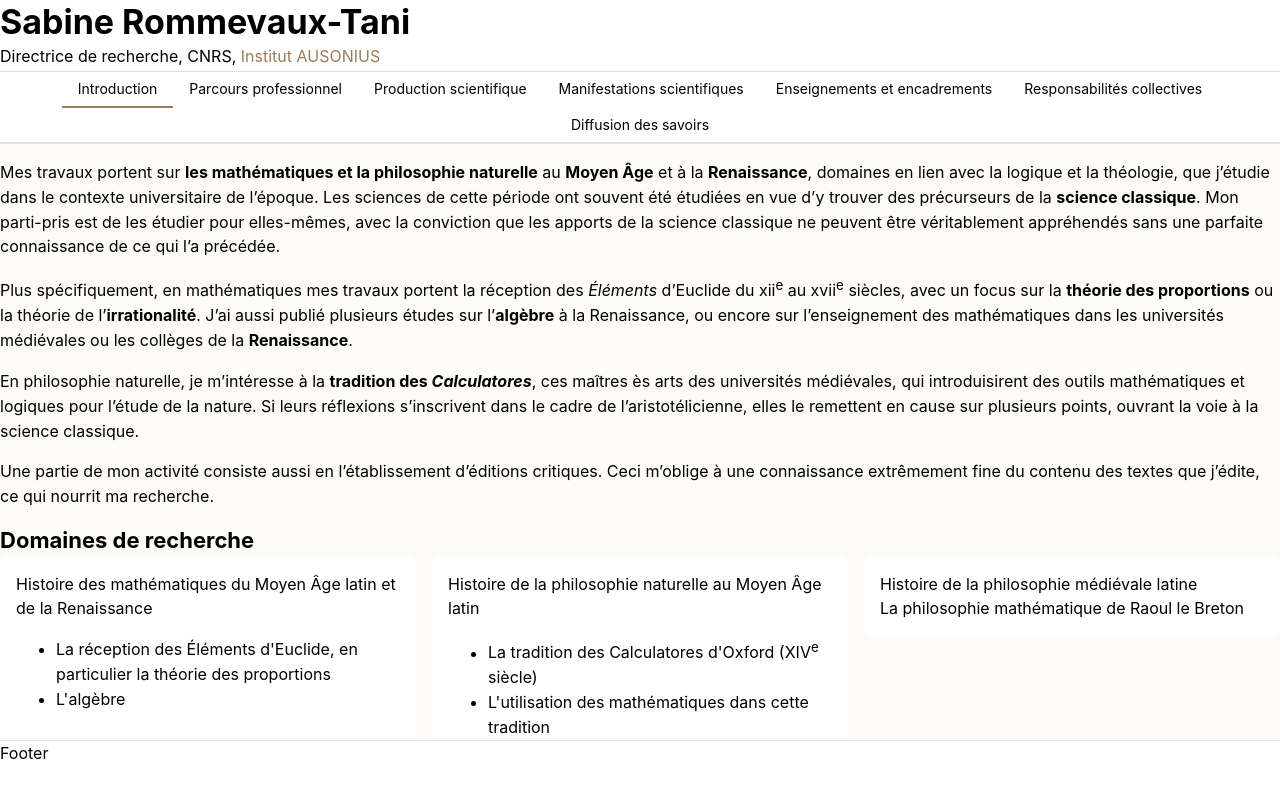
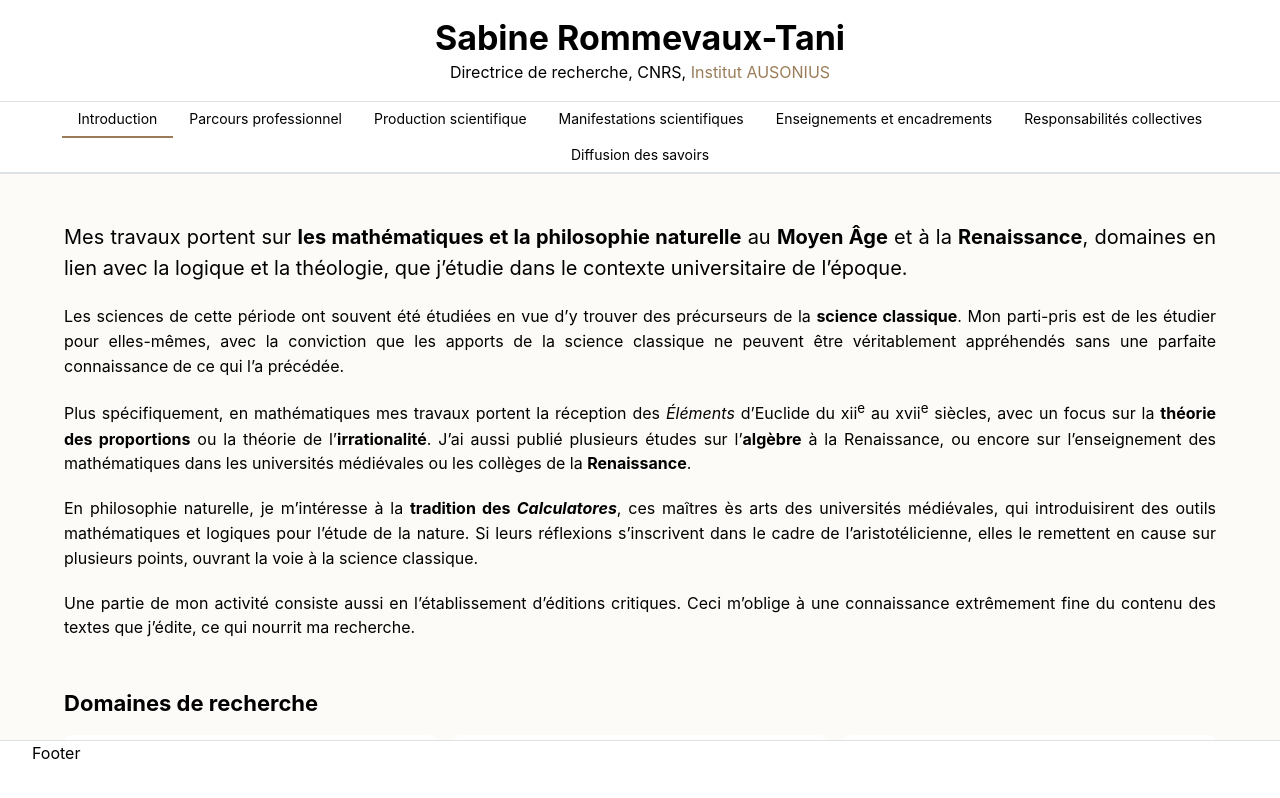
Before and after one commit to 0N0K0/sabine-rommevaux-tani, a React (Vite) app: page / in a window 1280 px wide. Built offline with nearby package versions, Linux system fonts and the light colour scheme.

Commit message:
introduction & spaces

```diff
--- a/public/data/introduction.json
+++ b/public/data/introduction.json
@@ -11,7 +11,8 @@
       "Tradition des Calculatores"
     ],
     "intro": [
-      "Mes travaux portent sur <b>les mathématiques et la philosophie naturelle</b> au <b>Moyen Âge</b> et à la <b>Renaissance</b>, domaines en lien avec la logique et la théologie, que j’étudie dans le contexte universitaire de l’époque. Les sciences de cette période ont souvent été étudiées en vue d’y trouver des précurseurs de la <b>science classique</b>. Mon parti-pris est de les étudier pour elles-mêmes, avec la conviction que les apports de la science classique ne peuvent être véritablement appréhendés sans une parfaite connaissance de ce qui l’a précédée.",
+      "Mes travaux portent sur <b>les mathématiques et la philosophie naturelle</b> au <b>Moyen Âge</b> et à la <b>Renaissance</b>, domaines en lien avec la logique et la théologie, que j’étudie dans le contexte universitaire de l’époque.",
+      "Les sciences de cette période ont souvent été étudiées en vue d’y trouver des précurseurs de la <b>science classique</b>. Mon parti-pris est de les étudier pour elles-mêmes, avec la conviction que les apports de la science classique ne peuvent être véritablement appréhendés sans une parfaite connaissance de ce qui l’a précédée.",
       "Plus spécifiquement, en mathématiques mes travaux portent la réception des <i>Éléments</i> d’Euclide du xii<sup>e</sup> au xvii<sup>e</sup> siècles, avec un focus sur la <b>théorie des proportions</b> ou la théorie de l’<b>irrationalité</b>. J’ai aussi publié plusieurs études sur l’<b>algèbre</b> à la Renaissance, ou encore sur l’enseignement des mathématiques dans les universités médiévales ou les collèges de la <b>Renaissance</b>.",
       "En philosophie naturelle, je m’intéresse à la <b>tradition des <i>Calculatores</i></b>, ces maîtres ès arts des universités médiévales, qui introduisirent des outils mathématiques et logiques pour l’étude de la nature. Si leurs réflexions s’inscrivent dans le cadre de l’aristotélicienne, elles le remettent en cause sur plusieurs points, ouvrant la voie à la science classique.",
       "Une partie de mon activité consiste aussi en l’établissement d’éditions critiques. Ceci m’oblige à une connaissance extrêmement fine du contenu des textes que j’édite, ce qui nourrit ma recherche."
--- a/src/content/IntroductionContent.tsx
+++ b/src/content/IntroductionContent.tsx
@@ -2,6 +2,7 @@ import { useEffect, useState } from 'react';
 import type { Data, Introduction } from '../types/data';
 import { isData } from '../types/guards';
 import { SectionContent } from './SectionContent';
+import { Typography } from '@mantine/core';
 
 export function IntroductionContent() {
   const [data, setData] = useState<Data[]>([]);
@@ -50,7 +51,16 @@ export function IntroductionContent() {
         }
 
         return (
-          <section key={index}>
+          <section
+            key={index}
+            style={{
+              display: 'flex',
+              flexDirection: 'column',
+              gap: '16px',
+              maxWidth: 'calc(1920px / 4 * 3)',
+              marginInline: 'auto',
+            }}
+          >
             {/* {(item as Introduction).keyWords && (
               <span>
                 {(item as Introduction).keyWords.map((keyword, index) => (
@@ -61,9 +71,25 @@ export function IntroductionContent() {
                 ))}
               </span>
             )} */}
-            {(item as Introduction).intro.map((paragraph, index) => (
-              <p key={index} dangerouslySetInnerHTML={{ __html: paragraph }} />
-            ))}
+            {(item as Introduction).intro && (
+              <Typography
+                style={{
+                  maxWidth: 'calc(1920px / 3 * 2',
+                  marginInline: 'auto',
+                  textAlign: 'justify',
+                }}
+              >
+                {(item as Introduction).intro.map((paragraph, index) => (
+                  <p
+                    key={index}
+                    dangerouslySetInnerHTML={{ __html: paragraph }}
+                    style={{
+                      fontSize: index === 0 ? '20px' : '16px',
+                    }}
+                  />
+                ))}
+              </Typography>
+            )}
           </section>
         );
       })}
--- a/src/content/MainContent.tsx
+++ b/src/content/MainContent.tsx
@@ -20,7 +20,7 @@ export function MainContent() {
         }
       }}
       style={{
-        height: 'calc(100vh - 72px - 60px)',
+        height: 'calc(100vh - 102px - 60px)',
       }}
     >
       <Tabs.List
@@ -44,9 +44,14 @@ export function MainContent() {
       <Tabs.Panel
         key="introduction"
         value="introduction"
+        px="64"
+        py="48"
         style={{
-          height: 'calc(100vh - 72px - 60px - 36px)',
+          height: 'calc(100vh - 102px - 60px - 36px)',
           overflow: 'auto',
+          display: 'flex',
+          flexDirection: 'column',
+          gap: '48px',
         }}
       >
         <IntroductionContent />
@@ -55,9 +60,14 @@ export function MainContent() {
         <Tabs.Panel
           key={file.name}
           value={file.name}
+          px="64"
+          py="48"
           style={{
-            height: 'calc(100vh - 72px - 60px - 36px)',
+            height: 'calc(100vh - 102px - 60px - 36px)',
             overflow: 'auto',
+            display: 'flex',
+            flexDirection: 'column',
+            gap: '48px',
           }}
         >
           {loading ? (
--- a/src/content/SectionContent.tsx
+++ b/src/content/SectionContent.tsx
@@ -21,7 +21,16 @@ export function SectionContent({
   const items = data.content?.filter((item) => !isData(item)) ?? [];
 
   return (
-    <section>
+    <section
+      style={{
+        display: 'flex',
+        flexDirection: 'column',
+        gap: '16px',
+        width: '100%',
+        maxWidth: 'calc(1920px / 4 * 3)',
+        marginInline: 'auto',
+      }}
+    >
       {data.title && <Title order={level}>{data.title}</Title>}
 
       {sections.map((item, index) => (
--- a/src/layout/layout.tsx
+++ b/src/layout/layout.tsx
@@ -11,8 +11,16 @@ export function Layout({
   footerContent,
 }: LayoutProps) {
   return (
-    <AppShell header={{ height: 72 }} footer={{ height: 60 }}>
-      <AppShell.Header>{headerContent}</AppShell.Header>
+    <AppShell header={{ height: 102 }} footer={{ height: 60 }}>
+      <AppShell.Header
+        px="64"
+        py="16"
+        style={{
+          textAlign: 'center',
+        }}
+      >
+        {headerContent}
+      </AppShell.Header>
       <AppShell.Main
         style={{
           height: '100vh',
@@ -21,7 +29,7 @@ export function Layout({
       >
         {mainContent}
       </AppShell.Main>
-      <AppShell.Footer>{footerContent}</AppShell.Footer>
+      <AppShell.Footer px="xl">{footerContent}</AppShell.Footer>
     </AppShell>
   );
 }
```
